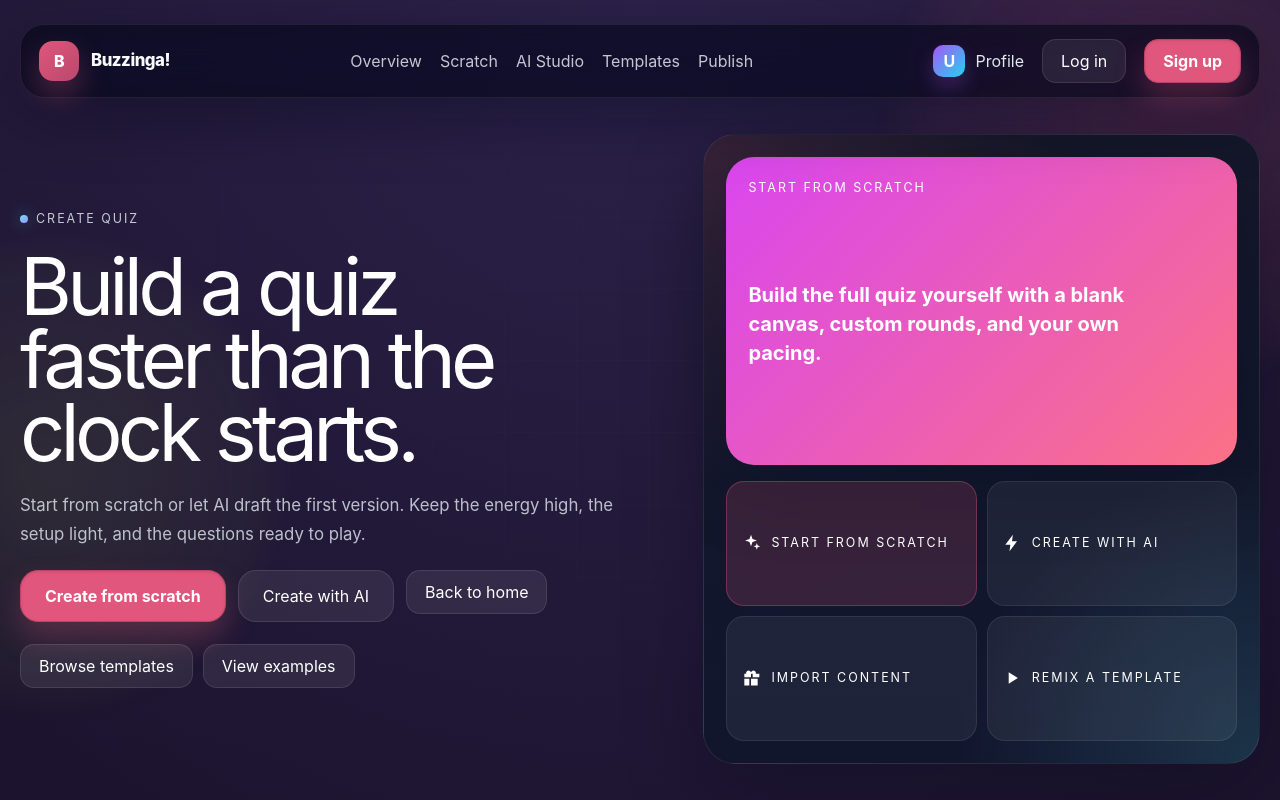
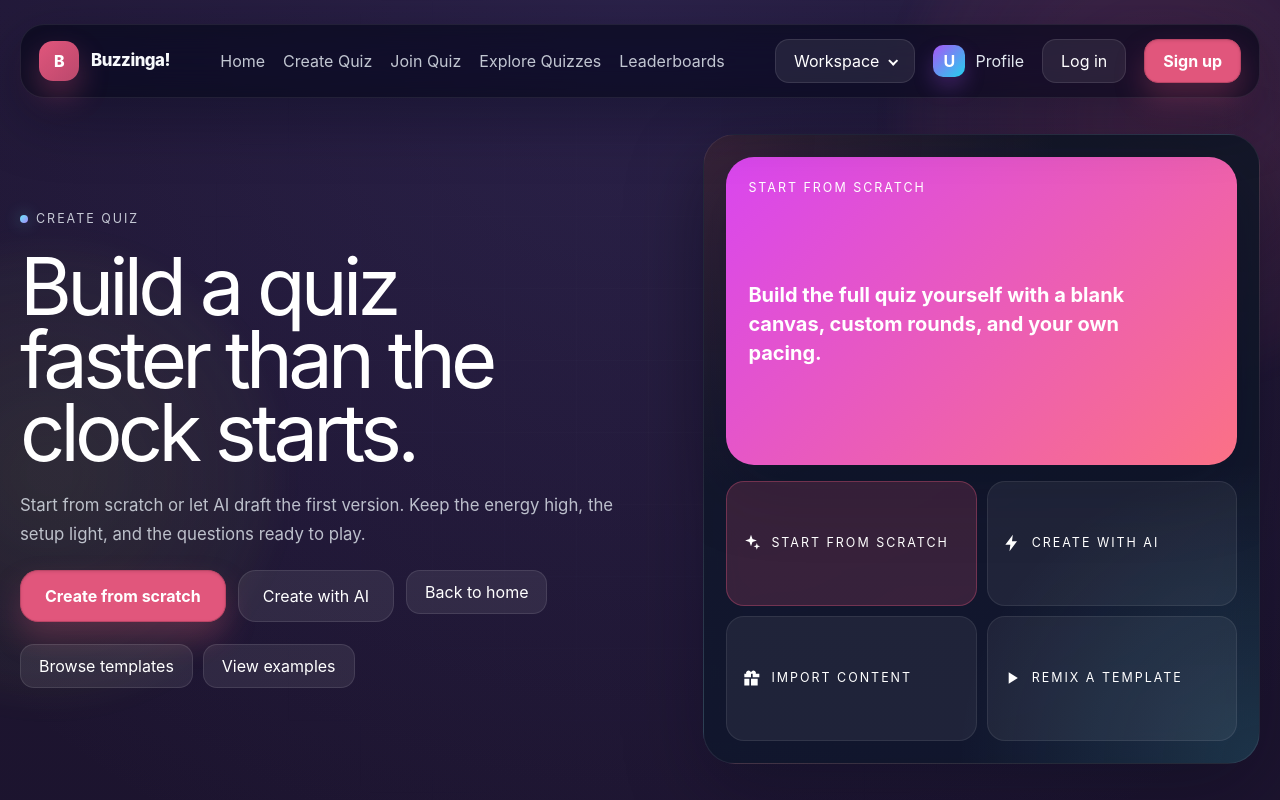
Before and after one commit to AdityaDotEnv/Buzzinga, a React (Vite) app in the folder frontend/: page /create-quiz in a window 1280 px wide. Shown: the top 800 px of the page. Built offline with nearby package versions, Linux system fonts and the light colour scheme.

Commit message:
feat(navbar): created a reusable navbar component

```diff
--- a/frontend/src/App.css
+++ b/frontend/src/App.css
@@ -118,6 +118,10 @@
   position: relative;
 }
 
+.workspace-menu {
+  position: relative;
+}
+
 .profile-menu summary {
   list-style: none;
   display: inline-flex;
@@ -129,6 +133,33 @@
 
 .profile-menu summary::-webkit-details-marker {
   display: none;
+}
+
+.workspace-menu summary {
+  list-style: none;
+  display: inline-flex;
+  align-items: center;
+  gap: 8px;
+  cursor: pointer;
+}
+
+.workspace-menu summary::-webkit-details-marker {
+  display: none;
+}
+
+.workspace-menu summary::after {
+  content: '';
+  width: 7px;
+  height: 7px;
+  margin-left: 2px;
+  border-right: 2px solid currentColor;
+  border-bottom: 2px solid currentColor;
+  transform: rotate(45deg) translateY(-1px);
+  transition: transform 180ms ease;
+}
+
+.workspace-menu[open] summary::after {
+  transform: rotate(225deg) translateY(1px);
 }
 
 .menu-panel {
@@ -152,6 +183,31 @@
 
 .menu-panel a:hover {
   background: rgba(255, 255, 255, 0.06);
+}
+
+.workspace-menu-panel {
+  min-width: 210px;
+}
+
+.workspace-menu-panel button,
+.workspace-menu-panel a {
+  display: block;
+  width: 100%;
+  text-align: left;
+  padding: 10px 12px;
+  border: 0;
+  border-radius: 12px;
+  background: transparent;
+  color: rgba(226, 232, 240, 0.92);
+  text-decoration: none;
+  font: inherit;
+  cursor: pointer;
+}
+
+.workspace-menu-panel button:hover,
+.workspace-menu-panel a:hover {
+  background: rgba(255, 255, 255, 0.06);
+  color: #fff;
 }
 
 .ghost-button,
@@ -1086,10 +1142,6 @@ h1 {
   background: radial-gradient(circle, rgba(194, 239, 78, 0.16), rgba(194, 239, 78, 0));
 }
 
-.create-quiz-navbar {
-  gap: 16px;
-}
-
 .create-quiz-navbar-copy {
   display: grid;
   gap: 4px;
--- /dev/null
+++ b/frontend/src/components/layout/Navbar.tsx
@@ -0,0 +1,106 @@
+import type { ReactNode } from 'react'
+import { Icon } from '../ui/Icon'
+
+export type NavLink = {
+  label: string
+  href: string
+}
+
+type NavbarProps = {
+  mobileMenuOpen: boolean
+  onToggleMobileMenu: () => void
+  onLaunch: (message: string) => void
+  links?: NavLink[]
+  mobileLinks?: NavLink[]
+  brandHref?: string
+  rightContent?: ReactNode
+}
+
+const defaultLinks: NavLink[] = [
+  { label: 'Home', href: '/' },
+  { label: 'Create Quiz', href: '/create-quiz' },
+  { label: 'Join Quiz', href: '#join' },
+  { label: 'Explore Quizzes', href: '#explore' },
+  { label: 'Leaderboards', href: '#leaderboards' },
+]
+
+export function Navbar({
+  mobileMenuOpen,
+  onToggleMobileMenu,
+  onLaunch,
+  links = defaultLinks,
+  mobileLinks = defaultLinks,
+  brandHref = '#home',
+  rightContent,
+}: NavbarProps) {
+  return (
+    <header className="navbar">
+      <a className="brand" href={brandHref} aria-label="Buzzinga home">
+        <span className="brand-mark">B</span>
+        <span className="brand-copy">
+          Buzzinga<span aria-hidden="true">!</span>
+        </span>
+      </a>
+
+      <nav className="nav-links" aria-label="Primary navigation">
+        {links.map((link) => (
+          <a key={link.label} href={link.href}>
+            {link.label}
+          </a>
+        ))}
+      </nav>
+
+      <div className="nav-actions">
+        {rightContent}
+        <details className="profile-menu">
+          <summary>
+            <span className="avatar avatar-small">U</span>
+            Profile
+          </summary>
+          <div className="menu-panel">
+            <a href="#">Dashboard</a>
+            <a href="#">Achievements</a>
+            <a href="#">Settings</a>
+          </div>
+        </details>
+        <a className="ghost-button" href="#login">
+          Log in
+        </a>
+        <button className="primary-button" type="button" onClick={() => onLaunch('Sign up flow opened')}>
+          Sign up
+        </button>
+      </div>
+
+      <button
+        className="icon-button mobile-toggle"
+        type="button"
+        aria-label="Open menu"
+        onClick={onToggleMobileMenu}
+      >
+        <Icon name={mobileMenuOpen ? 'close' : 'menu'} />
+      </button>
+
+      <div className="mobile-drawer" role="dialog" aria-modal="true" aria-label="Mobile navigation" hidden={!mobileMenuOpen}>
+        <div className="mobile-drawer-header">
+          <span className="brand-copy">Buzzinga!</span>
+          <button className="icon-button" type="button" onClick={onToggleMobileMenu} aria-label="Close menu">
+            <Icon name="close" />
+          </button>
+        </div>
+        {mobileLinks.map((link) => (
+          <a key={link.label} href={link.href} onClick={onToggleMobileMenu}>
+            {link.label}
+          </a>
+        ))}
+        <div className="mobile-drawer-actions">
+          <a className="ghost-button" href="#login">
+            Log in
+          </a>
+          <button className="primary-button" type="button" onClick={() => onLaunch('Sign up flow opened')}>
+            Sign up
+          </button>
+        </div>
+      </div>
+    </header>
+  )
+}
--- a/frontend/src/pages/create-quiz/CreateQuizPage.tsx
+++ b/frontend/src/pages/create-quiz/CreateQuizPage.tsx
@@ -1,7 +1,6 @@
 import { useState } from 'react'
 import '../../App.css'
-import { Navbar } from '../home/sections/Navbar'
-import { MobileDrawer } from '../home/sections/MobileDrawer'
+import { Navbar } from '../../components/layout/Navbar'
 import { NoticeBar } from '../home/sections/NoticeBar'
 import { CreateQuizHero } from './sections/CreateQuizHero'
 import { CreationModes } from './sections/CreationModes'
@@ -19,11 +18,10 @@ export function CreateQuizPage({ onGoHome }: CreateQuizPageProps) {
   const [notice, setNotice] = useState<string | null>(null)
   const [mobileMenuOpen, setMobileMenuOpen] = useState(false)
   const createLinks = [
-    { label: 'Overview', href: '#' },
-    { label: 'Scratch', href: '#' },
-    { label: 'AI Studio', href: '#' },
-    { label: 'Templates', href: '#' },
-    { label: 'Publish', href: '#' },
+    { label: 'Overview', href: '#overview' },
+    { label: 'Scratch', href: '#scratch' },
+    { label: 'AI Studio', href: '#ai-studio' },
+    { label: 'Templates', href: '#templates' },
   ]
 
   const handleAction = (message: string) => {
@@ -42,10 +40,23 @@ export function CreateQuizPage({ onGoHome }: CreateQuizPageProps) {
         mobileMenuOpen={mobileMenuOpen}
         onToggleMobileMenu={() => setMobileMenuOpen((value) => !value)}
         onLaunch={() => undefined}
-        links={createLinks}
+        mobileLinks={createLinks}
         brandHref="/"
+        rightContent={
+          <details className="workspace-menu">
+            <summary className="ghost-button workspace-trigger">Workspace</summary>
+            <div className="menu-panel workspace-menu-panel">
+              <button type="button" onClick={onGoHome}>
+                Back to home
+              </button>
+              <a href="#overview">Overview</a>
+              <a href="#scratch">Scratch</a>
+              <a href="#ai-studio">AI Studio</a>
+              <a href="#templates">Templates</a>
+            </div>
+          </details>
+        }
       />
-      <MobileDrawer open={mobileMenuOpen} onClose={() => setMobileMenuOpen(false)} onLaunch={() => undefined} links={createLinks} />
 
       <main className="create-quiz-main">
         <CreateQuizHero
--- a/frontend/src/pages/create-quiz/sections/AiStudioSection.tsx
+++ b/frontend/src/pages/create-quiz/sections/AiStudioSection.tsx
@@ -6,7 +6,7 @@ type AiStudioSectionProps = {
 
 export function AiStudioSection({ onGenerate }: AiStudioSectionProps) {
   return (
-    <section className="create-quiz-section" aria-labelledby="ai-studio-title">
+    <section className="create-quiz-section" id="ai-studio" aria-labelledby="ai-studio-title">
       <div className="section-heading section-heading-tight">
         <span className="eyebrow">AI Studio</span>
         <h2 id="ai-studio-title">Describe the quiz. Let the draft appear.</h2>
@@ -46,8 +46,7 @@ export function AiStudioSection({ onGenerate }: AiStudioSectionProps) {
             ))}
           </ul>
           <p>
-            The backend comes later. This frontend already gives you a working creation flow, strong visual hierarchy,
-            and a clear edit path.
+            Build your quiz your way, with a clear path from first question to final game.
           </p>
         </article>
       </div>
--- a/frontend/src/pages/create-quiz/sections/CreateQuizHero.tsx
+++ b/frontend/src/pages/create-quiz/sections/CreateQuizHero.tsx
@@ -14,7 +14,7 @@ export function CreateQuizHero({ selectedMode, onSelectMode, onStartScratch, onS
   const activeMode = creationModes.find((mode) => mode.id === selectedMode) ?? creationModes[0]
 
   return (
-    <section className="create-quiz-hero">
+    <section className="create-quiz-hero" id="overview">
       <div className="create-quiz-hero-copy">
         <span className="eyebrow">Create quiz</span>
         <h1>Build a quiz faster than the clock starts.</h1>
--- a/frontend/src/pages/create-quiz/sections/CreationModes.tsx
+++ b/frontend/src/pages/create-quiz/sections/CreationModes.tsx
@@ -9,7 +9,7 @@ type CreationModesProps = {
 
 export function CreationModes({ selectedMode, onSelectMode }: CreationModesProps) {
   return (
-    <section className="create-quiz-section" aria-labelledby="creation-methods-title">
+    <section className="create-quiz-section" id="scratch" aria-labelledby="creation-methods-title">
       <div className="section-heading">
         <span className="eyebrow">Ways to start</span>
         <h2 id="creation-methods-title">Pick a creation path that matches your pace.</h2>
--- a/frontend/src/pages/create-quiz/sections/TemplateShelf.tsx
+++ b/frontend/src/pages/create-quiz/sections/TemplateShelf.tsx
@@ -2,7 +2,7 @@ import { templates } from '../content'
 
 export function TemplateShelf() {
   return (
-    <section className="create-quiz-section" aria-labelledby="template-shelf-title">
+    <section className="create-quiz-section" id="templates" aria-labelledby="template-shelf-title">
       <div className="section-heading">
         <span className="eyebrow">Templates</span>
         <h2 id="template-shelf-title">Kick off from a proven quiz shape.</h2>
--- a/frontend/src/pages/home/HomePage.tsx
+++ b/frontend/src/pages/home/HomePage.tsx
@@ -4,8 +4,7 @@ import { taglines } from './content'
 import { Footer } from './sections/Footer'
 import { FeaturesSection } from './sections/FeaturesSection'
 import { HeroSection } from './sections/HeroSection'
-import { MobileDrawer } from './sections/MobileDrawer'
-import { Navbar } from './sections/Navbar'
+import { Navbar } from '../../components/layout/Navbar'
 import { NoticeBar } from './sections/NoticeBar'
 import { ExploreSection } from './sections/ExploreSection'
 import { SocialProofSection } from './sections/SocialProofSection'
@@ -63,7 +62,6 @@ function HomePage({ onCreateQuiz }: HomePageProps) {
       </div>
 
       <Navbar mobileMenuOpen={mobileMenuOpen} onToggleMobileMenu={() => setMobileMenuOpen((value) => !value)} onLaunch={handleLaunch} />
-      <MobileDrawer open={mobileMenuOpen} onClose={() => setMobileMenuOpen(false)} onLaunch={handleLaunch} />
 
       <main id="home">
         <HeroSection
--- a/frontend/src/pages/home/sections/Navbar.tsx
+++ b/frontend/src/pages/home/sections/Navbar.tsx
@@ -1,72 +1 @@
-import { Icon } from '../../../components/ui/Icon'
-
-type NavLink = {
-  label: string
-  href: string
-}
-
-type NavbarProps = {
-  mobileMenuOpen: boolean
-  onToggleMobileMenu: () => void
-  onLaunch: (message: string) => void
-  links?: NavLink[]
-  brandHref?: string
-}
-
-const defaultLinks: NavLink[] = [
-  { label: 'Home', href: '#home' },
-  { label: 'Create Quiz', href: '/create-quiz' },
-  { label: 'Join Quiz', href: '#join' },
-  { label: 'Explore Quizzes', href: '#explore' },
-  { label: 'Leaderboards', href: '#leaderboards' },
-]
-
-export function Navbar({ mobileMenuOpen, onToggleMobileMenu, onLaunch, links = defaultLinks, brandHref = '#home' }: NavbarProps) {
-  return (
-    <header className="navbar">
-      <a className="brand" href={brandHref} aria-label="Buzzinga home">
-        <span className="brand-mark">B</span>
-        <span className="brand-copy">
-          Buzzinga<span aria-hidden="true">!</span>
-        </span>
-      </a>
-
-      <nav className="nav-links" aria-label="Primary navigation">
-        {links.map((link) => (
-          <a key={link.label} href={link.href}>
-            {link.label}
-          </a>
-        ))}
-      </nav>
-
-      <div className="nav-actions">
-        <details className="profile-menu">
-          <summary>
-            <span className="avatar avatar-small">U</span>
-            Profile
-          </summary>
-          <div className="menu-panel">
-            <a href="#">Dashboard</a>
-            <a href="#">Achievements</a>
-            <a href="#">Settings</a>
-          </div>
-        </details>
-        <a className="ghost-button" href="#login">
-          Log in
-        </a>
-        <button className="primary-button" type="button" onClick={() => onLaunch('Sign up flow opened')}>
-          Sign up
-        </button>
-      </div>
-
-      <button
-        className="icon-button mobile-toggle"
-        type="button"
-        aria-label="Open menu"
-        onClick={onToggleMobileMenu}
-      >
-        <Icon name={mobileMenuOpen ? 'close' : 'menu'} />
-      </button>
-    </header>
-  )
-}
+export { Navbar } from '../../../components/layout/Navbar'
```
